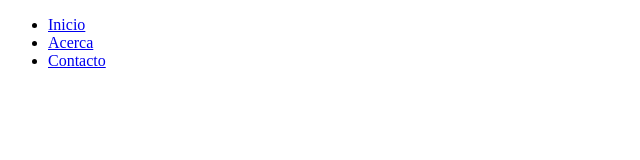
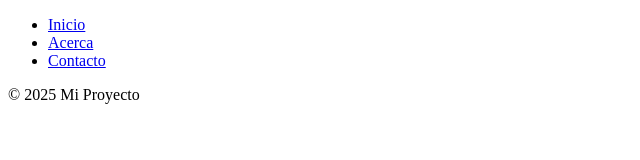
Before and after one commit to Mariana633/mi-proyecto, a plain HTML site: page index.html in a window 1280 px wide. Shown: the whole page, without its empty margins (0-640 px from the left). Drawn offline with Linux system fonts and the light colour scheme.

Commit message:
Agrega footer básico en HTML

```diff
--- a/index.html
+++ b/index.html
@@ -16,6 +16,9 @@
       </ul>
     </nav>
   </header>
+<footer>
+  <p>© 2025 Mi Proyecto</p>
+</footer>
 
 </body>
 </html>
```
